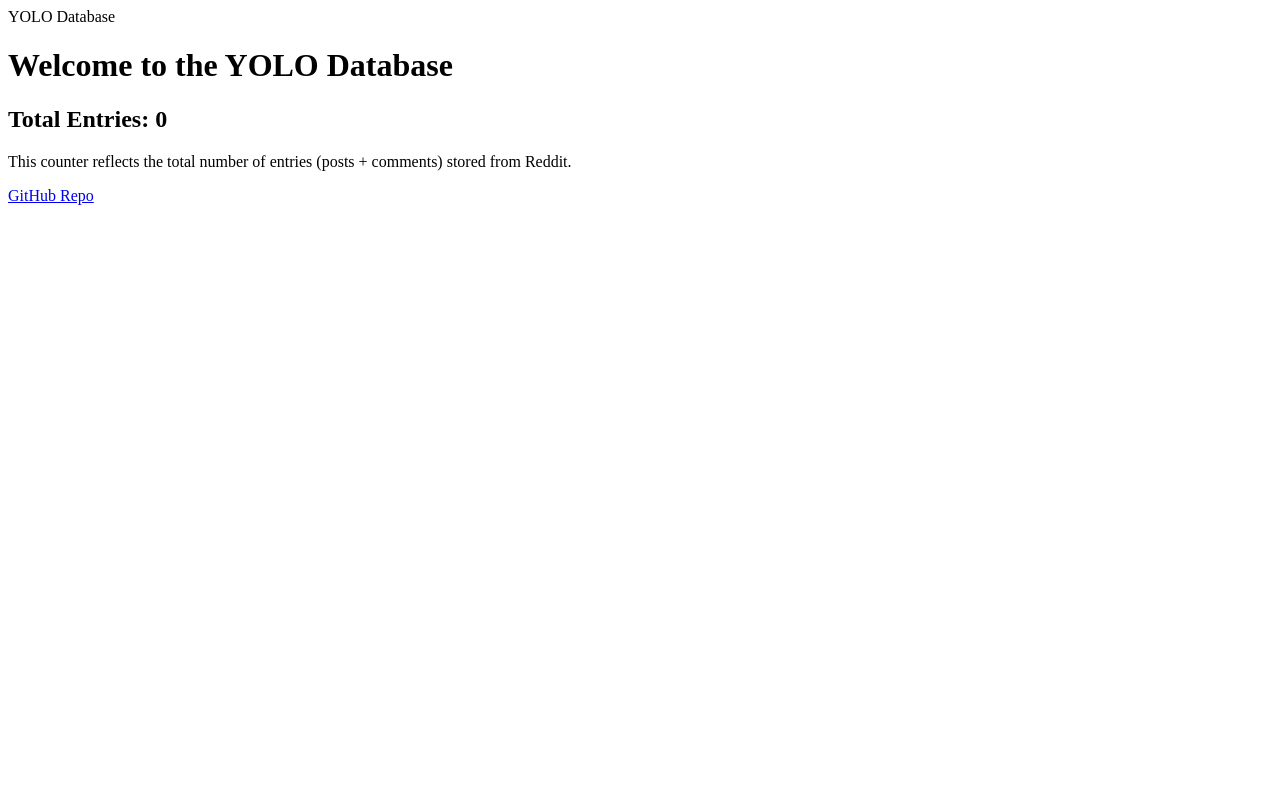
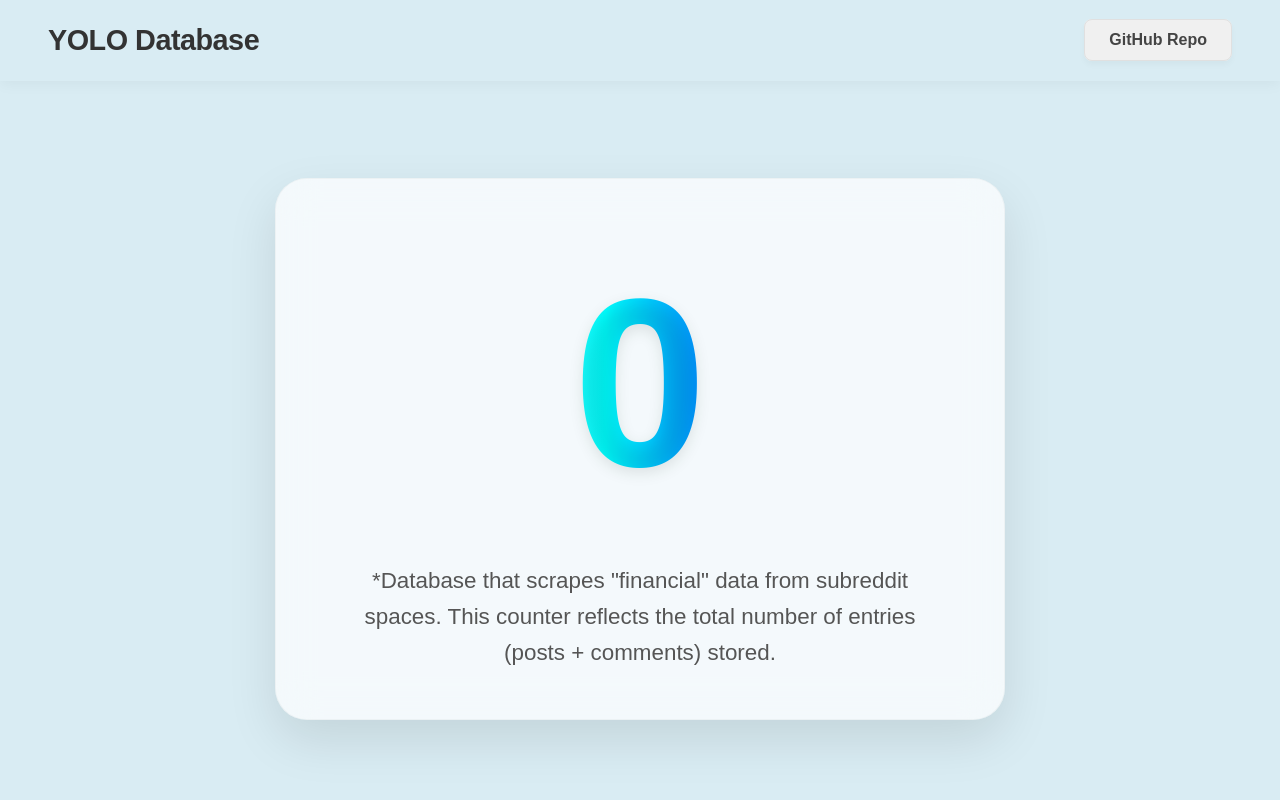
Before and after one commit to EmersonMR25/reddit_db, a FastAPI app: page / in a window 1280 px wide. Run offline with FastAPI, Linux system fonts and the light colour scheme; data that the repository does not hold is empty; some web fonts are replaced.

Commit message:
UPDATE: HTML & CSS files

```diff
--- a/src/backend/web_app.py
+++ b/src/backend/web_app.py
@@ -14,9 +14,9 @@ from database.db_manager import count_posts_and_comments
 
 app = FastAPI()
 
+# Correct static files mounting
 app.mount("/static", StaticFiles(directory="frontend/static"), name="static")
 templates = Jinja2Templates(directory="frontend/templates")
-
 
 @app.get("/", response_class=HTMLResponse)
 async def home(request: Request):
--- a/src/database/db_manager.py
+++ b/src/database/db_manager.py
@@ -92,6 +92,9 @@ def insert_comments(comments: List[Comment]) -> None:
                 raise
 
 def count_posts_and_comments() -> dict:
+    """
+    Return the total number of entries stored in the database.
+    """
     post_count = supabase.table("posts").select("post_id", count="exact").execute().count
     comment_count = supabase.table("comments").select("comment_id", count="exact").execute().count
     total = (post_count or 0) + (comment_count or 0)
--- a/src/frontend/static/styles.css
+++ b/src/frontend/static/styles.css
@@ -0,0 +1,245 @@
+@font-face {
+    font-family: "Mona Sans";
+    src: url("https://assets.codepen.io/64/Mona-Sans.woff2") format("woff2 supports variations"),
+        url("https://assets.codepen.io/64/Mona-Sans.woff2") format("woff2-variations");
+    font-weight: 100 1000;
+}
+
+:root {
+    --color-white: #d9ecf3;
+    /* light blue background */
+    --color-cyan: hsl(180, 100%, 50%);
+    --color-blue: hsl(240, 100%, 50%);
+    --color-purple: hsl(270, 100%, 50%);
+    --color-pink: hsl(330, 40%, 70%);
+    --color-red: hsl(0, 100%, 50%);
+    --color-yellow: hsl(60, 100%, 50%);
+    --color-lime: hsl(90, 100%, 75%);
+    --dot-color: #3a86ff;
+    --dot-size: 8px;
+}
+
+/* Reset and base styles */
+html,
+body {
+    height: 100%;
+    margin: 0;
+    padding: 0;
+    overflow-x: hidden;
+    background: #d9ecf3;
+    /* << Main background color */
+}
+
+body {
+    font-family: "Mona Sans", sans-serif;
+    color: #222;
+    position: relative;
+    min-height: 100vh;
+}
+
+/* Dot grid */
+.dot-grid {
+    position: fixed;
+    top: 0;
+    left: 0;
+    width: 100%;
+    height: 100%;
+    display: grid;
+    grid-template-columns: repeat(auto-fill, 100px);
+    grid-template-rows: repeat(auto-fill, 100px);
+    justify-content: center;
+    align-content: center;
+    pointer-events: none;
+    z-index: 0;
+    gap: 10px;
+}
+
+.dot {
+    width: var(--dot-size);
+    height: var(--dot-size);
+    border-radius: 50%;
+    background: var(--dot-color);
+    opacity: 0.4;
+    margin: auto;
+}
+
+/* Content styling */
+.navbar {
+    display: flex;
+    justify-content: space-between;
+    align-items: center;
+    padding: 1.5rem 3rem;
+    background: #d9ecf3;
+    backdrop-filter: blur(10px);
+    position: relative;
+    z-index: 20;
+    box-shadow: 0 2px 15px rgba(0, 0, 0, 0.05);
+}
+
+.logo {
+    font-size: 1.8rem;
+    /* << Adjust logo font size here */
+    font-weight: 800;
+    color: #333;
+    letter-spacing: -0.5px;
+}
+
+.buttons .btn {
+    background: #f0f0f0;
+    color: #444;
+    padding: 0.7rem 1.5rem;
+    border-radius: 8px;
+    text-decoration: none;
+    transition: all 0.3s ease;
+    border: 1px solid #e0e0e0;
+    font-weight: 600;
+    box-shadow: 0 4px 6px rgba(0, 0, 0, 0.03);
+    position: relative;
+    z-index: 20;
+}
+
+.buttons .btn:hover {
+    background: #e0e0e0;
+    transform: translateY(-2px);
+    box-shadow: 0 6px 12px rgba(0, 0, 0, 0.08);
+}
+
+.hero {
+    display: flex;
+    justify-content: center;
+    align-items: center;
+    min-height: 80vh;
+    text-align: center;
+    padding: 3rem;
+    position: relative;
+    z-index: 10;
+}
+
+.hero-text {
+    background: rgba(255, 255, 255, 0.7);
+    backdrop-filter: blur(20px);
+    border-radius: 2rem;
+    padding: 3rem 4rem;
+    box-shadow: 0 20px 50px rgba(0, 0, 0, 0.1);
+    border: 1px solid rgba(0, 0, 0, 0.03);
+    max-width: 800px;
+}
+
+.hero-text h2 {
+    font-size: 3.5rem;
+    /* << Adjust hero heading size here */
+    margin: 0 0 1.5rem 0;
+    color: #333;
+    font-weight: 700;
+}
+
+.hero-text p {
+    color: #555;
+    font-size: 1.4rem;
+    /* << Adjust hero paragraph size here */
+    max-width: 600px;
+    margin: 0 auto;
+    line-height: 1.6;
+    position: relative;
+    z-index: 10;
+}
+
+#entry-count {
+    display: inline-block;
+    font-weight: 900;
+    font-size: 15rem;
+    /* << Adjust rainbow number font size here */
+    padding: 0.5rem 2rem;
+    border-radius: 1rem;
+    background: linear-gradient(to right,
+            var(--color-white),
+            var(--color-cyan),
+            var(--color-blue),
+            var(--color-purple),
+            var(--color-pink),
+            var(--color-red),
+            var(--color-yellow),
+            var(--color-lime),
+            var(--color-white)) no-repeat;
+    background-size: 900%;
+    background-position: 0% 50%;
+    -webkit-background-clip: text;
+    -webkit-text-fill-color: transparent;
+    animation: rainbowGlow 6s linear infinite;
+    position: relative;
+    text-shadow: 0 5px 15px rgba(0, 0, 0, 0.1);
+    margin: 1rem 0;
+    line-height: 1.1;
+    z-index: 10;
+}
+
+@keyframes rainbowGlow {
+    0% {
+        background-position: 0% 50%;
+    }
+
+    100% {
+        background-position: 100% 50%;
+    }
+}
+
+/* Mobile responsiveness */
+@media (max-width: 768px) {
+    .dot-grid {
+        grid-template-columns: repeat(auto-fill, 70px);
+        grid-template-rows: repeat(auto-fill, 70px);
+    }
+
+    .navbar {
+        flex-direction: column;
+        padding: 1.2rem;
+    }
+
+    .logo {
+        margin-bottom: 1rem;
+        font-size: 1.5rem;
+        /* << Adjust mobile logo size */
+    }
+
+    .hero {
+        padding: 1.5rem;
+    }
+
+    .hero-text {
+        padding: 2rem;
+    }
+
+    .hero-text h2 {
+        font-size: 2rem;
+        /* << Adjust mobile hero heading size */
+    }
+
+    #entry-count {
+        font-size: 6rem;
+        /* << Adjust mobile rainbow number size */
+    }
+
+    .hero-text p {
+        font-size: 1.1rem;
+        /* << Adjust mobile paragraph size */
+    }
+
+    :root {
+        --dot-size: 6px;
+    }
+}
+
+@media (max-width: 480px) {
+    .dot-grid {
+        grid-template-columns: repeat(auto-fill, 50px);
+        grid-template-rows: repeat(auto-fill, 50px);
+    }
+
+    #entry-count {
+        font-size: 4rem;
+    }
+
+    :root {
+        --dot-size: 5px;
+    }
+}
--- a/src/frontend/templates/index.html
+++ b/src/frontend/templates/index.html
@@ -11,18 +11,16 @@
 <body>
     <header class="navbar">
         <div class="logo">YOLO Database</div>
+        <div class="buttons">
+            <a class="btn" href="https://github.com/EmersonMR25/reddit_db" target="_blank">GitHub Repo</a>
+        </div>
     </header>
 
     <main class="hero">
         <div class="hero-text">
-            <h1>Welcome to the YOLO Database</h1>
-
-            <h2>Total Entries: <span id="entry-count">Loading...</span></h2>
-            <p>This counter reflects the total number of entries (posts + comments) stored from Reddit.</p>
-
-            <div class="buttons">
-                <a class="btn" href="https://github.com/EmersonMR25/reddit_db" target="_blank">GitHub Repo</a>
-            </div>
+            <h2><span id="entry-count">...</span></h2>
+            <p>*Database that scrapes "financial" data from subreddit spaces. This counter reflects the total number of
+                entries (posts + comments) stored.</p>
         </div>
     </main>
 
@@ -31,7 +29,13 @@
             try {
                 const response = await fetch("/api/count");
                 const data = await response.json();
-                document.getElementById("entry-count").textContent = data.total.toLocaleString();
+                const countElement = document.getElementById("entry-count");
+                countElement.textContent = data.total.toLocaleString();
+
+                // Trigger animation after content loads
+                setTimeout(() => {
+                    countElement.classList.add("animated");
+                }, 100);
             } catch (error) {
                 console.error("Failed to load count:", error);
                 document.getElementById("entry-count").textContent = "Error";
```
